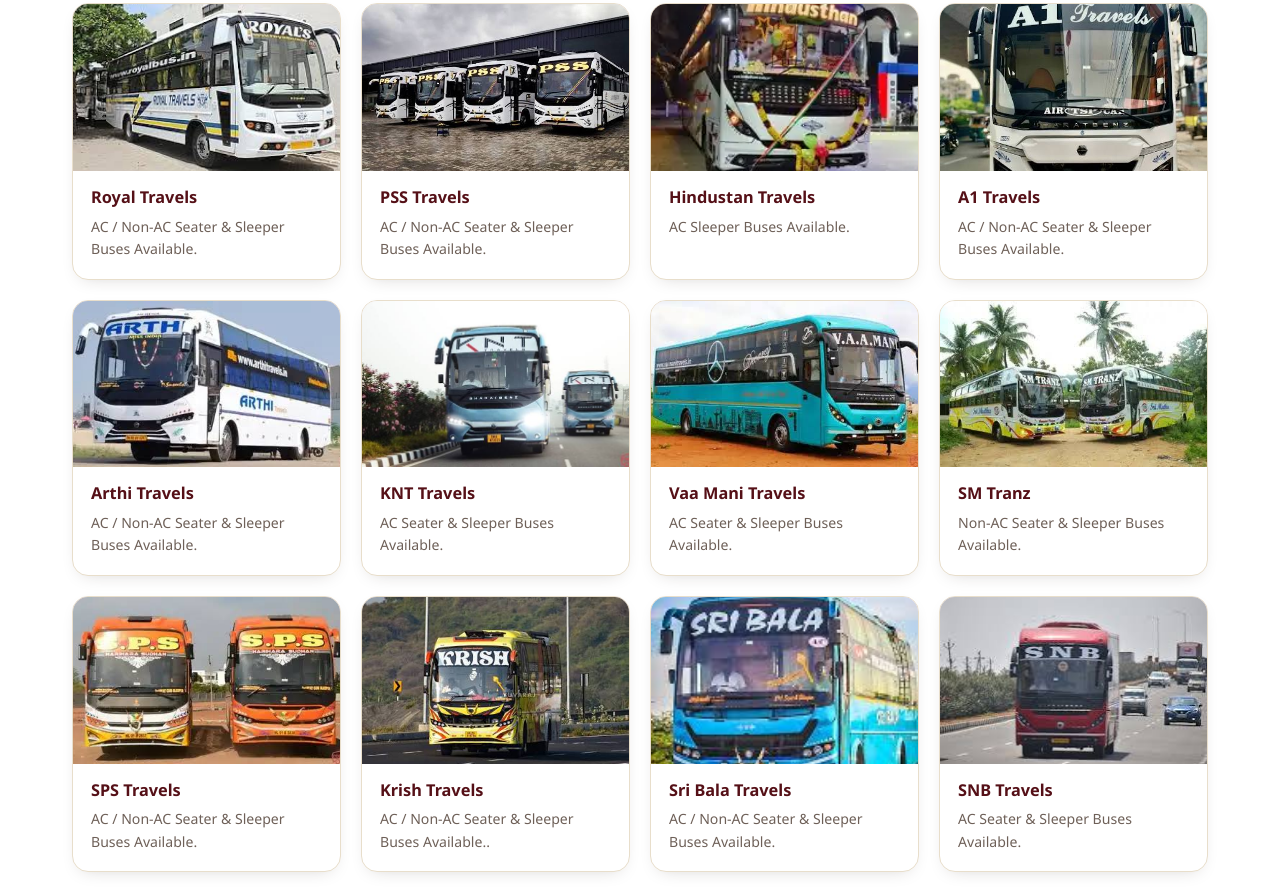
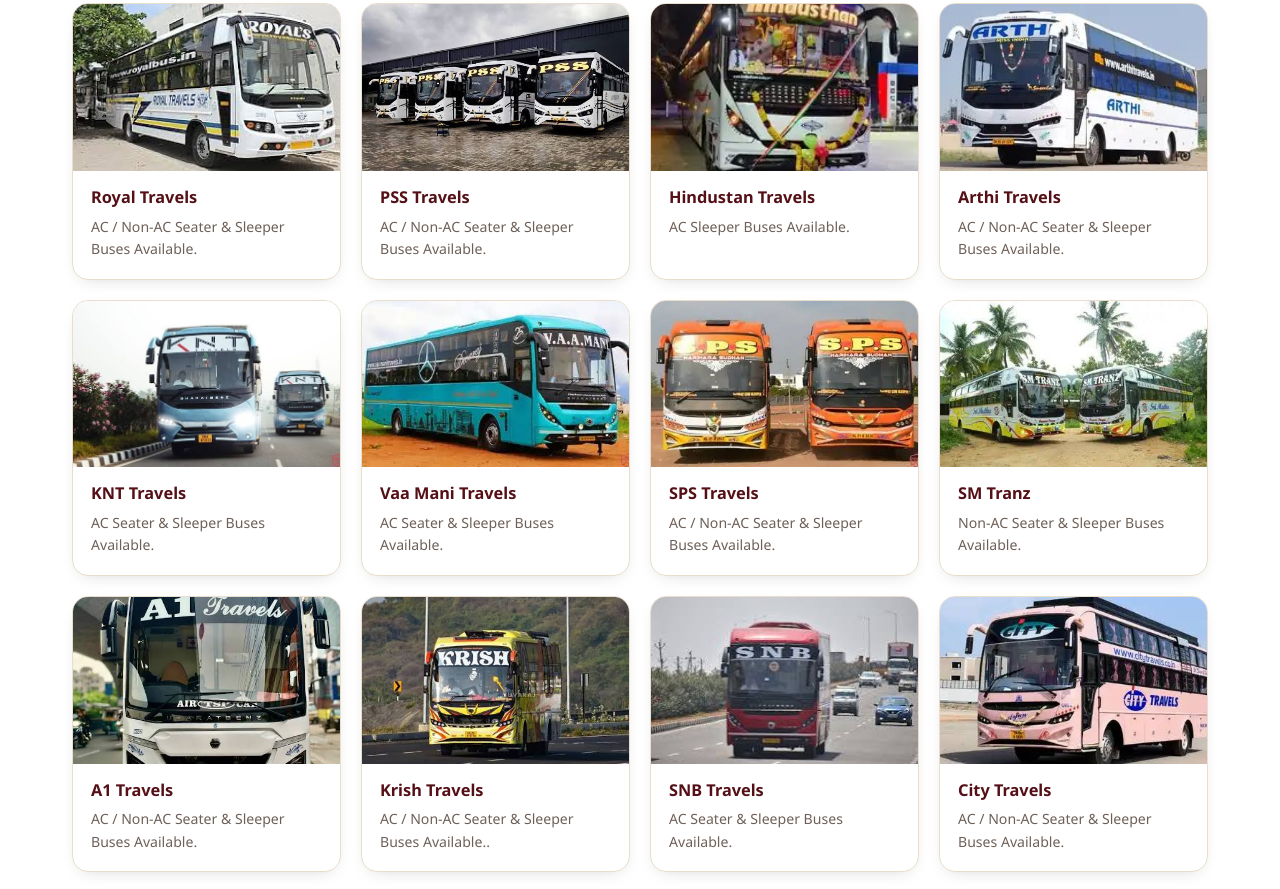
Before and after one commit to KARTHICKRAJA1409/poojaTravels, a plain HTML site: page index.html in a window 1280 px wide. Shown: the part 4109-4998 px from the top of the page. Drawn offline with Linux system fonts and the light colour scheme; a web font is replaced by a local one.

Commit message:
Order Changes

```diff
--- a/index.html
+++ b/index.html
@@ -1135,7 +1135,8 @@
   <header class="site-header">
     <div class="container header-inner">
       <a href="#home" class="brand" aria-label="Pooja Mobiles & Travels, home">
-        <img src="images/logo/pooja-mobiles-logo.png" alt="Pooja Mobiles & Travels logo" onerror="this.style.display='none'">
+        <img src="images/logo/pooja-mobiles-logo.png" alt="Pooja Mobiles & Travels logo"
+          onerror="this.style.display='none'">
         <span class="brand-text">
           <span class="brand-name">Pooja Mobiles & Travels</span>
           <span class="brand-sub" data-en="Travels • E-Sevai • Printing"
@@ -1735,19 +1736,6 @@
 
           <article class="operator-card">
             <div class="operator-media">
-              <img src="images/travels/a1.jpg" alt="A1 Travels bus" loading="lazy"
-                onerror="window.showImgFallback(this,'🚌')">
-            </div>
-            <div class="operator-body">
-              <h3>A1 Travels</h3>
-              <p data-en="AC / Non-AC Seater & Sleeper Buses Available."
-                data-ta="AC / Non-AC இருக்கை மற்றும் படுக்கை வசதி கொண்ட பேருந்துகள் உள்ளன.">
-              </p>
-            </div>
-          </article>
-
-          <article class="operator-card">
-            <div class="operator-media">
               <img src="images/travels/arthi.jpg" alt="Arthi Travels bus" loading="lazy"
                 onerror="window.showImgFallback(this,'🚌')">
             </div>
@@ -1781,6 +1769,20 @@
               <h3>Vaa Mani Travels</h3>
               <p data-en="AC Seater & Sleeper Buses Available."
                 data-ta="AC இருக்கை மற்றும் படுக்கை வசதி கொண்ட பேருந்துகள் உள்ளன.">
+              </p>
+            </div>
+          </article>
+
+          <article class="operator-card">
+            <div class="operator-media">
+              <img src="images/travels/sps.jpg" alt="SPS Travels bus" loading="lazy"
+                onerror="window.showImgFallback(this,'🚌')">
+            </div>
+            <div class="operator-body">
+              <h3>SPS Travels</h3>
+              <p data-en="AC / Non-AC Seater & Sleeper Buses Available."
+                data-ta="AC / Non-AC இருக்கை மற்றும் படுக்கை வசதி கொண்ட பேருந்துகள் உள்ளன.">Frequent departures across
+                South India.
               </p>
             </div>
           </article>
@@ -1801,14 +1803,13 @@
 
           <article class="operator-card">
             <div class="operator-media">
-              <img src="images/travels/sps.jpg" alt="SPS Travels bus" loading="lazy"
-                onerror="window.showImgFallback(this,'🚌')">
-            </div>
-            <div class="operator-body">
-              <h3>SPS Travels</h3>
+              <img src="images/travels/a1.jpg" alt="A1 Travels bus" loading="lazy"
+                onerror="window.showImgFallback(this,'🚌')">
+            </div>
+            <div class="operator-body">
+              <h3>A1 Travels</h3>
               <p data-en="AC / Non-AC Seater & Sleeper Buses Available."
-                data-ta="AC / Non-AC இருக்கை மற்றும் படுக்கை வசதி கொண்ட பேருந்துகள் உள்ளன.">Frequent departures across
-                South India.
+                data-ta="AC / Non-AC இருக்கை மற்றும் படுக்கை வசதி கொண்ட பேருந்துகள் உள்ளன.">
               </p>
             </div>
           </article>
@@ -1821,19 +1822,6 @@
             <div class="operator-body">
               <h3>Krish Travels</h3>
               <p data-en="AC / Non-AC Seater & Sleeper Buses Available.."
-                data-ta="AC / Non-AC இருக்கை மற்றும் படுக்கை வசதி கொண்ட பேருந்துகள் உள்ளன.">
-              </p>
-            </div>
-          </article>
-
-          <article class="operator-card">
-            <div class="operator-media">
-              <img src="images/travels/sribala.jpg" alt="Sri Bala Travels bus" loading="lazy"
-                onerror="window.showImgFallback(this,'🚌')">
-            </div>
-            <div class="operator-body">
-              <h3>Sri Bala Travels</h3>
-              <p data-en="AC / Non-AC Seater & Sleeper Buses Available."
                 data-ta="AC / Non-AC இருக்கை மற்றும் படுக்கை வசதி கொண்ட பேருந்துகள் உள்ளன.">
               </p>
             </div>
@@ -1873,7 +1861,8 @@
         <div>
           <h3 data-en="Need help booking your ticket?" data-ta="உங்கள் டிக்கெட்டை முன்பதிவு செய்ய உதவி வேண்டுமா?">Need
             help booking your ticket?</h3>
-          <p data-en="Call Pooja Mobiles & Travels today: 9600372621" data-ta="இன்றே பூஜா மொபைல்ஸை அழைக்கவும்: 9600372621">Call
+          <p data-en="Call Pooja Mobiles & Travels today: 9600372621"
+            data-ta="இன்றே பூஜா மொபைல்ஸை அழைக்கவும்: 9600372621">Call
             Pooja Mobiles & Travels today: 9600372621</p>
         </div>
         <a href="tel:9600372621" class="btn btn-primary" data-en="Call Now" data-ta="இப்போது அழைக்கவும்">Call Now</a>
@@ -1954,7 +1943,8 @@
           <h3 data-en="Need help with a certificate application?" data-ta="சான்றிதழ் விண்ணப்பத்திற்கு உதவி வேண்டுமா?">
             Need help with a certificate application?</h3>
           <p data-en="Visit Pooja Mobiles & Travels or call 9600372621."
-            data-ta="பூஜா மொபைல்ஸை நேரில் வருகை தரவும் அல்லது 9600372621 ஐ அழைக்கவும்.">Visit Pooja Mobiles & Travels or call
+            data-ta="பூஜா மொபைல்ஸை நேரில் வருகை தரவும் அல்லது 9600372621 ஐ அழைக்கவும்.">Visit Pooja Mobiles & Travels or
+            call
             9600372621.</p>
         </div>
         <a href="tel:9600372621" class="btn btn-primary" data-en="Call Now" data-ta="இப்போது அழைக்கவும்">Call Now</a>
@@ -2034,7 +2024,8 @@
         <div>
           <h3 data-en="Have a printing requirement?" data-ta="பிரிண்டிங் தேவை உள்ளதா?">Have a printing requirement?</h3>
           <p data-en="Call or visit Pooja Mobiles & Travels — we're happy to help."
-            data-ta="பூஜா மொபைல்ஸை அழைக்கவும் அல்லது வருகை தரவும் — உதவ தயாராக உள்ளோம்.">Call or visit Pooja Mobiles & Travels —
+            data-ta="பூஜா மொபைல்ஸை அழைக்கவும் அல்லது வருகை தரவும் — உதவ தயாராக உள்ளோம்.">Call or visit Pooja Mobiles &
+            Travels —
             we're happy to help.</p>
         </div>
         <a href="tel:9600372621" class="btn btn-primary" data-en="Call Now" data-ta="இப்போது அழைக்கவும்">Call Now</a>
@@ -2047,7 +2038,8 @@
     <div class="container">
       <div class="section-head">
         <span class="eyebrow" data-en="Contact" data-ta="தொடர்பு">Contact</span>
-        <h2 data-en="Contact Pooja Mobiles & Travels" data-ta="பூஜா மொபைல்ஸை தொடர்புகொள்ளுங்கள்">Contact Pooja Mobiles & Travels</h2>
+        <h2 data-en="Contact Pooja Mobiles & Travels" data-ta="பூஜா மொபைல்ஸை தொடர்புகொள்ளுங்கள்">Contact Pooja Mobiles &
+          Travels</h2>
       </div>
 
       <div class="contact-grid">
```
